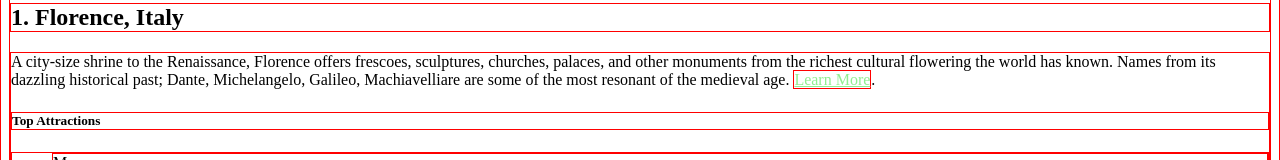
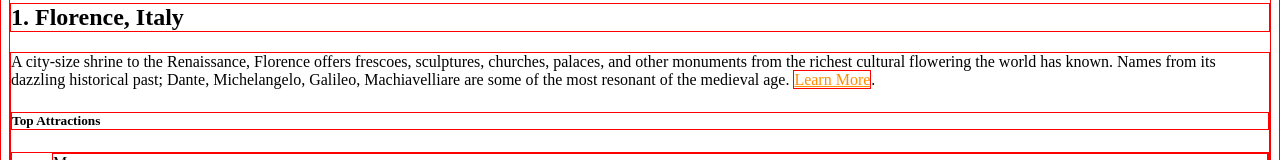
Before and after one commit to anthonysingiser/ts-basics, a website: page css-learning/start-course/index.html in a window 1280 px wide. In both pictures the pointer is over the link 832 px from the left and 597 px from the top of the page. Shown: the part 518-678 px from the top of the page. Drawn offline with Linux system fonts and the light colour scheme.

Commit message:
add pseudo-classes and comments to style sheet

```diff
--- a/css-learning/start-course/style.css
+++ b/css-learning/start-course/style.css
@@ -1,7 +1,9 @@
+/* universal selector */
 * {
     border: 1px solid red;
 }
 
+/* type selectors */
 p {
     color: green;
 }
@@ -10,6 +12,7 @@ h1 {
     color: maroon;
 }
 
+/* class selectors */
 .title {
     color: teal;
 }
@@ -18,10 +21,12 @@ h1 {
     text-transform: uppercase;
 }
 
+/* id selectors */
 #article-title {
     font-family: cursive;
 }
 
+/* attribute selectors */
 a[href*='florence'] {
     color: lightgreen;
 }
@@ -33,3 +38,8 @@ a[href*='beijing'] {
 a[href*='seoul'] {
     color: lightpink;
 }
+
+/* pseudo-classes */
+a:hover {
+    color: darkorange;
+}
```
